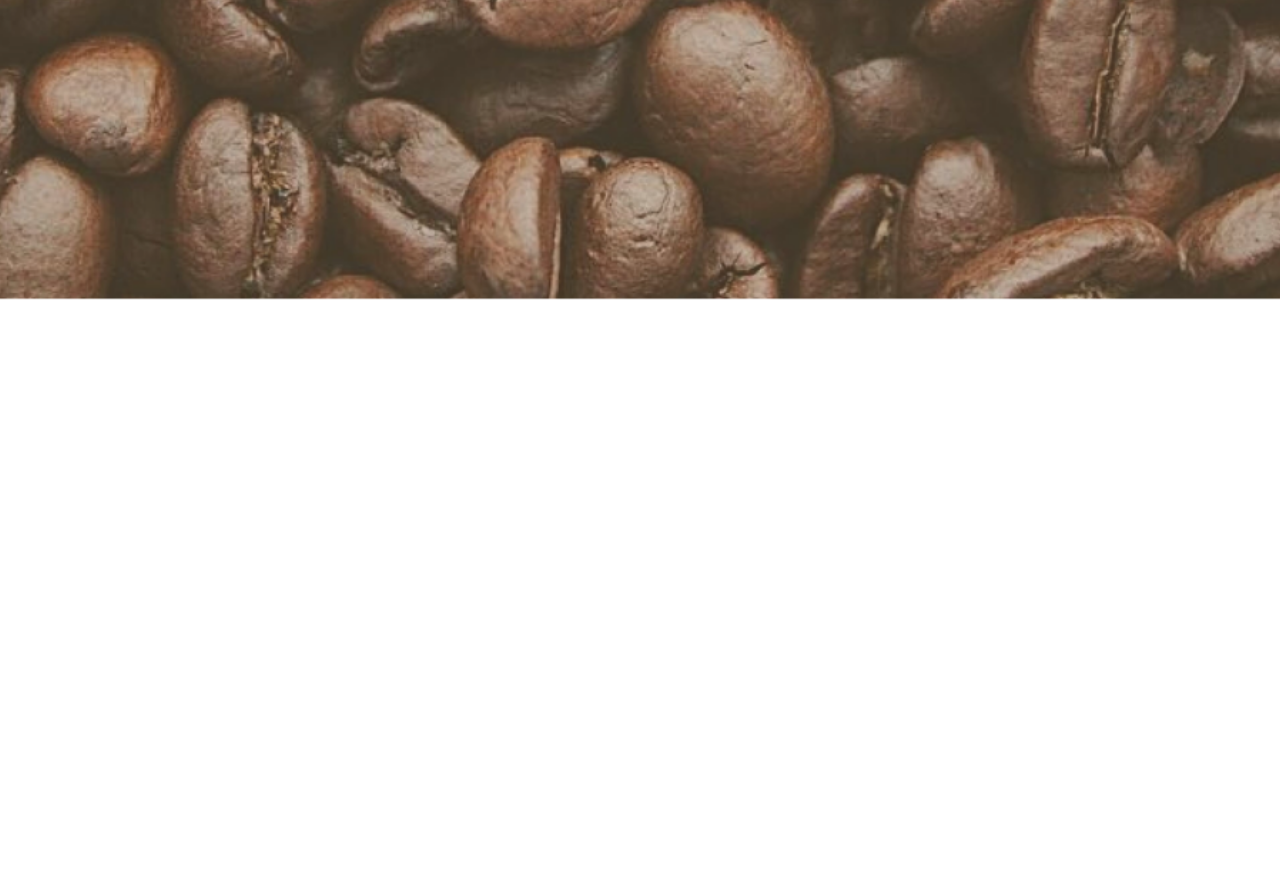
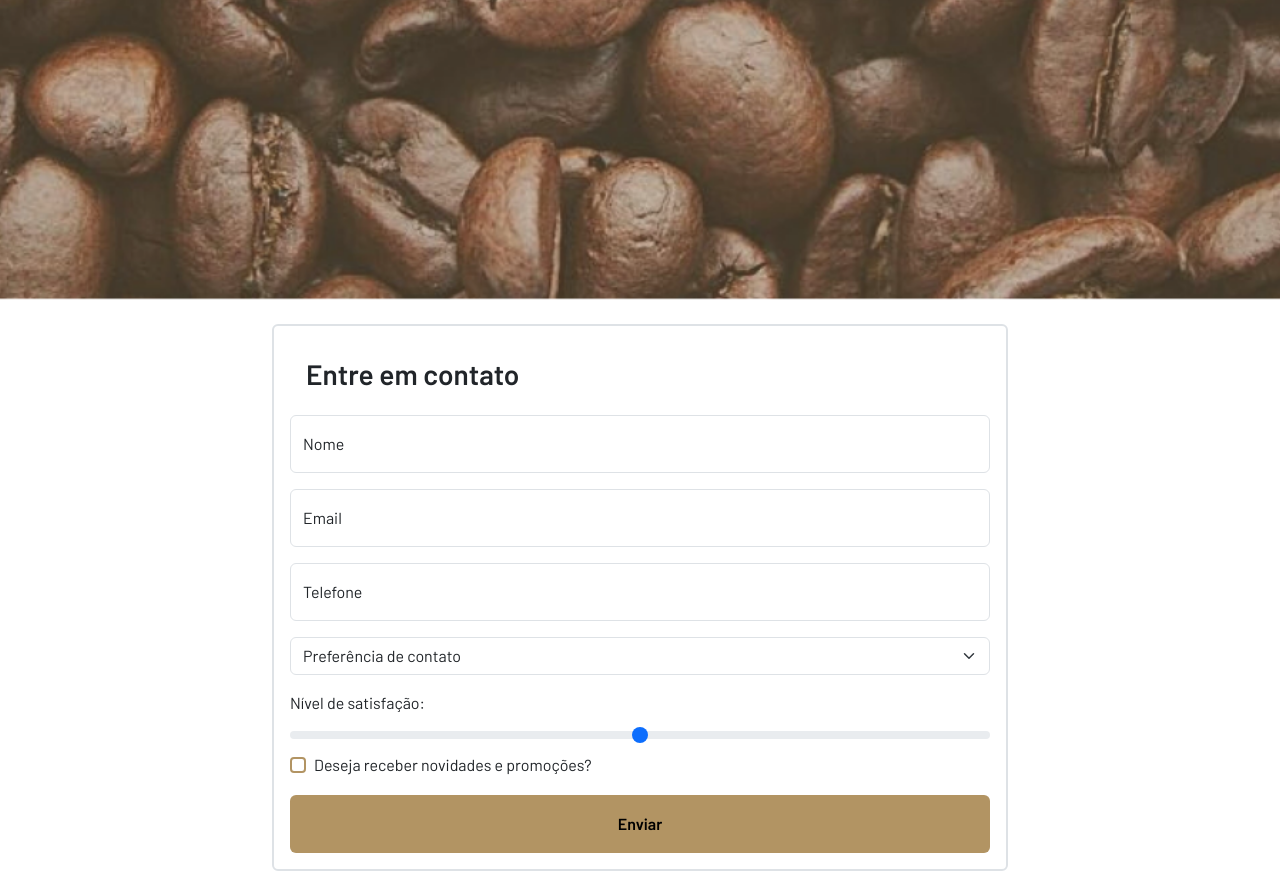
Before and after one commit to bielwolf/bootstrap_novosrecursos, a plain HTML site: page index.html in a window 1280 px wide. Shown: the part 3576-4471 px from the top of the page. Before the commit the page ends 3876 px from the top, so only its background shows below. Drawn offline with nearby package versions, Linux system fonts and the light colour scheme.

Commit message:
fomulario bootstrap

```diff
--- a/estilos.css
+++ b/estilos.css
@@ -50,3 +50,7 @@ input[type="checkbox"]:checked {
 .botao-padrao:hover {
   background-color: var(--marrom-escuro);
 }
+
+.input-range::-webkit-slider-thumb {
+  background-color: var(--marrom-claro);
+}
--- a/index.html
+++ b/index.html
@@ -44,7 +44,7 @@
                 <a class="nav-link" href="#">Sobre</a>
               </li>
               <li class="nav-item">
-                <a class="nav-link" href="#">Contato</a>
+                <a class="nav-link" href="#contato">Contato</a>
               </li>
               <li class="nav-item">
                 <a class="nav-link" href="#">
@@ -188,6 +188,70 @@
         <p>Boas-vindas ao & Bistrô Serenatto! Um ambiente aconchegante e acolhedor para apreciar um bom café</p>
       </div>
     </section>
+
+
+    <section class="py-4 container">
+      <div class="row">
+        <div class="col-10 col-xl-8 mx-auto">
+          <div class="border border-2 rounded p-3">
+            <h3 class="fw-bold p-3">Entre em contato</h3>
+            <form id="contato">
+              <div class="form-floating mb-3">
+                <input type="text" class="form-control" id="floatingNome" placeholder="Nome">
+                <label for="floatingNome">Nome</label>
+              </div>
+              <div class="form-floating mb-3">
+                <input type="email" class="form-control" id="floatingEmail" placeholder="name@example.com">
+                <label for="floatingEmail">Email</label>
+              </div>
+              <div class="form-floating mb-3">
+                <input type="number" class="form-control" id="floatingTelefone" placeholder="Telefone">
+                <label for="floatingTelefone">Telefone</label>
+              </div>
+              <select class="form-select mb-3" aria-label="Default select example">
+                <option selected>Preferência de contato</option>
+                <option value="1">WhatsApp</option>
+                <option value="2">Email</option>
+                <option value="3">Ligação</option>
+              </select>
+              <label for="nivel-satisfacao" class="form-label">Nível de satisfação:</label>
+              <input type="range" class="form-range" id="nivel-satisfacao">
+              <div class="form-check">
+                <input class="form-check-input input-range" type="checkbox" value="" id="checkDefault">
+                <label class="form-check-label" for="checkDefault">
+                  Deseja receber novidades e promoções?
+                </label>
+              </div>
+              <button type="button" class="btn botao-padrao w-100 fw-bold mt-3 py-3">Enviar</button>
+
+            </form>
+          </div>
+        </section>
+        </div>
+      </div>
+
+
+
+
+
+
+
+
+
+
+
+
+
+
+
+
+
+
+
+
+
+
+
   </main>
 
 
@@ -335,12 +399,16 @@
         </div>
         <div class="modal-body">
           <img src="./assets/produtos-cafe-tradicional.png" alt="Xicára de café preto" class="img-fluid w-100 ">
-          <p>O café Serenatto é conhecido por seus blends tradicionais e saborosos, que agradam aos amantes da bebida. Nossos grãos são cuidadosamente selecionados e torrados para produzir um aroma rico e sabor equilibrado.</p>
+          <p>O café Serenatto é conhecido por seus blends tradicionais e saborosos, que agradam aos amantes da bebida.
+            Nossos grãos são cuidadosamente selecionados e torrados para produzir um aroma rico e sabor equilibrado.</p>
 
-          <p>Entre os cafés mais tradicionais da casa, destaca-se o "Café Serenatto", um blend exclusivo de grãos com notas de chocolate e caramelo. Outra opção popular é o "Café Italiano", um café expresso encorpado e intenso. Já o "Café Cappuccino" é uma escolha clássica para quem prefere uma bebida cremosa e suave.</p>
+          <p>Entre os cafés mais tradicionais da casa, destaca-se o "Café Serenatto", um blend exclusivo de grãos com
+            notas de chocolate e caramelo. Outra opção popular é o "Café Italiano", um café expresso encorpado e
+            intenso. Já o "Café Cappuccino" é uma escolha clássica para quem prefere uma bebida cremosa e suave.</p>
         </div>
         <div class="modal-footer mx-auto">
-          <button type="button" class="btn btn-secondary botao-padrao border-0" data-bs-dismiss="modal">Fechar janela</button>
+          <button type="button" class="btn btn-secondary botao-padrao border-0" data-bs-dismiss="modal">Fechar
+            janela</button>
 
         </div>
       </div>
@@ -348,7 +416,7 @@
   </div>
 
   <!-- Modal 2 -->
-   <div class="modal fade" id="modal-2" tabindex="-1" aria-labelledby="exampleModalLabel" aria-hidden="true">
+  <div class="modal fade" id="modal-2" tabindex="-1" aria-labelledby="exampleModalLabel" aria-hidden="true">
     <div class="modal-dialog">
       <div class="modal-content">
         <div class="modal-header">
@@ -371,7 +439,8 @@
             resultando em uma bebida refrescante e saborosa.</p>
         </div>
         <div class="modal-footer mx-auto">
-          <button type="button" class="btn btn-secondary botao-padrao border-0" data-bs-dismiss="modal">Fechar janela</button>
+          <button type="button" class="btn btn-secondary botao-padrao border-0" data-bs-dismiss="modal">Fechar
+            janela</button>
 
         </div>
       </div>
```
